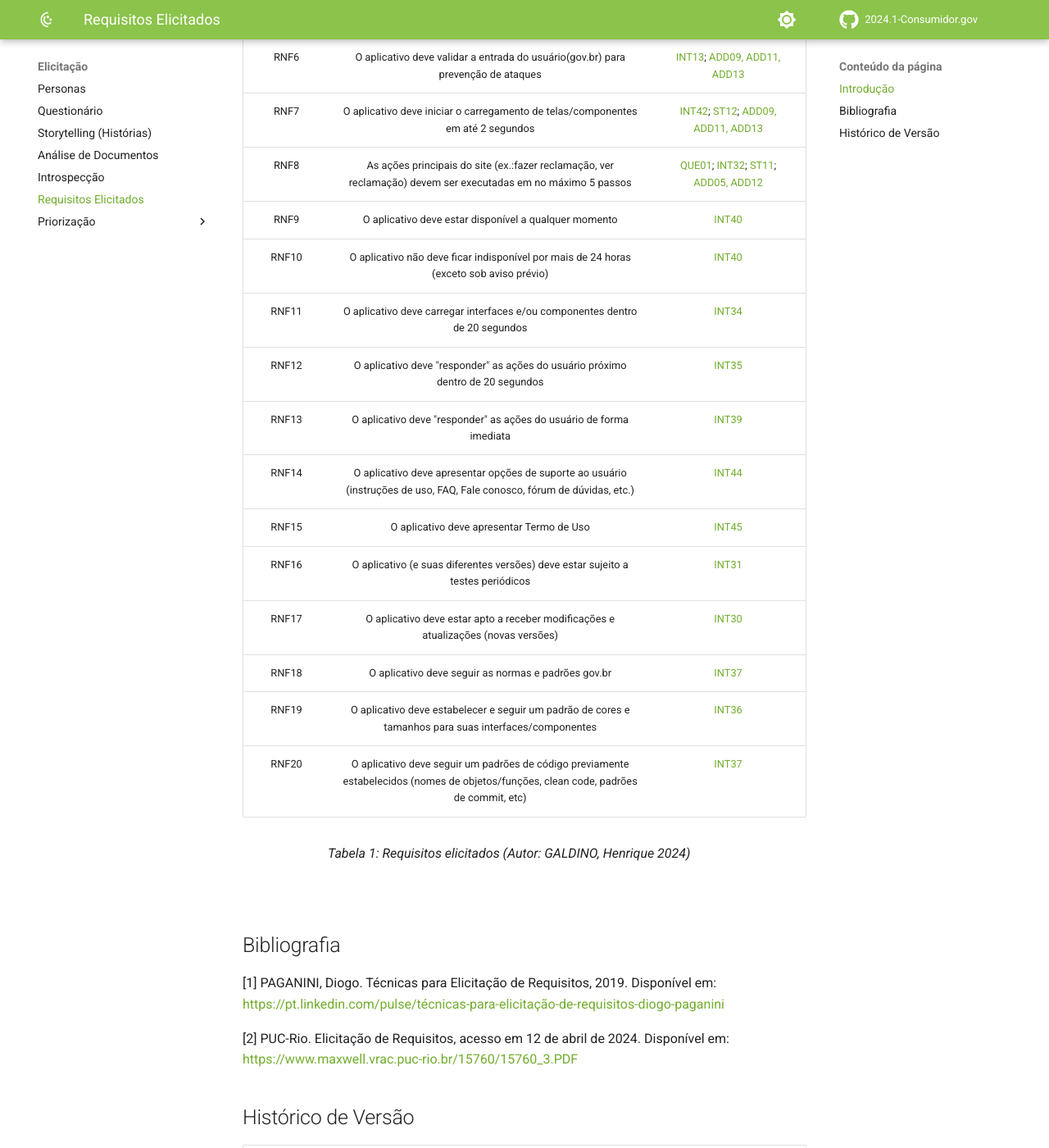
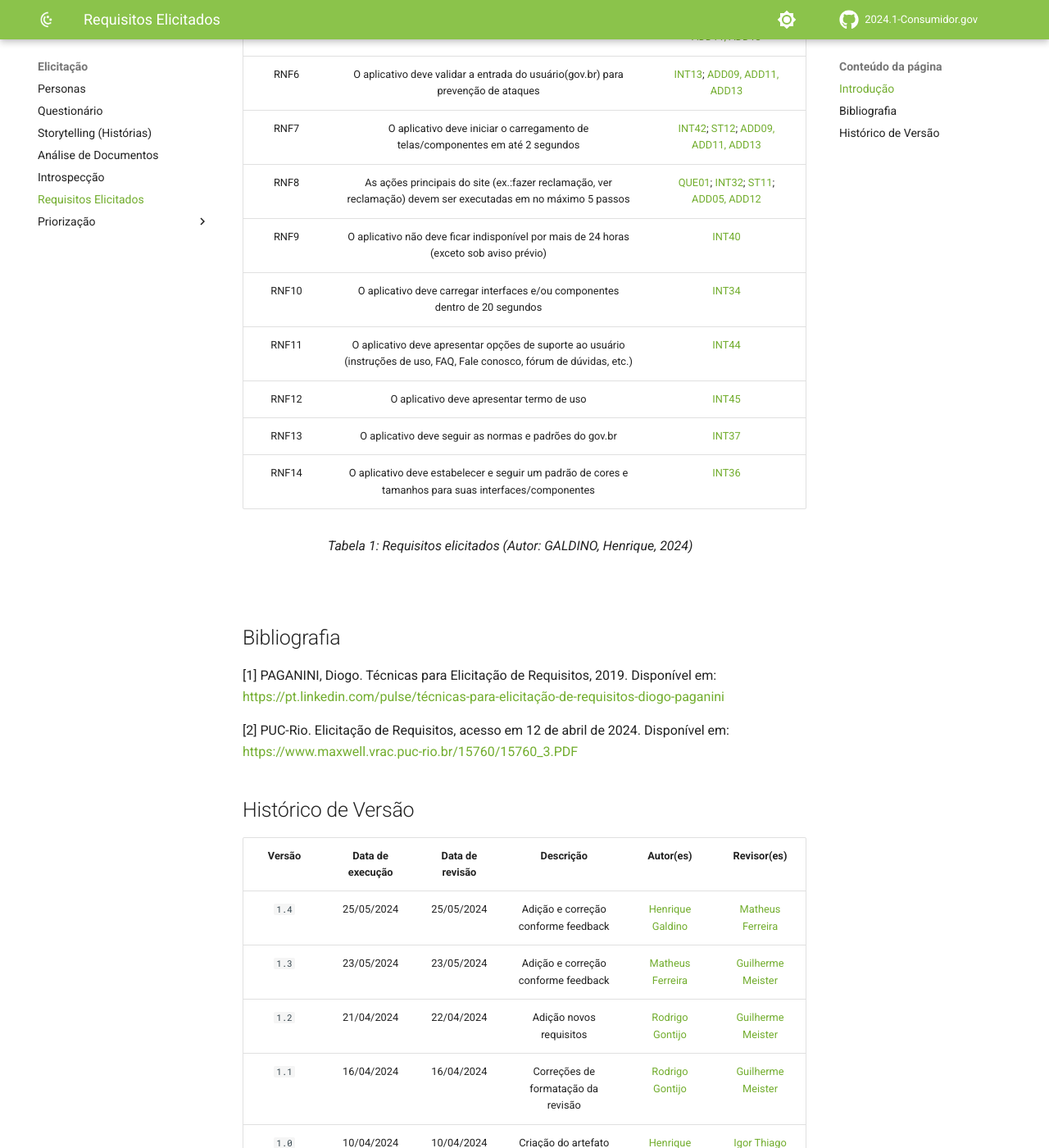
Before and after one commit to Requisitos-de-Software/2024.1-Grupo08, an MkDocs documentation site: the page built from docs/Elicitação/requisitos-elicitados.md, in a window 1280 px wide and 1400 px high, scrolled down 2657 px. Shown: the whole window at 82% size. Built offline with MkDocs 1.6.1 and Material for MkDocs 9.7.7, drawn with Linux system fonts in a browser that asks for light colours; comment, search, counter and statistics services are not loaded; some of the changed text lies outside the part shown.

Commit message:
fix requisitos

```diff
--- a/docs/Elicitação/requisitos-elicitados.md
+++ b/docs/Elicitação/requisitos-elicitados.md
@@ -47,30 +47,23 @@ A tabela 1 apresenta os requisitos elicitados a partir destas técnicas, apresen
 | RF24 | Deve ser possível visualizar estatísticas das reclamações sobre uma empresa | [QUE05](https://requisitos-de-software.github.io/2024.1-Consumidor.gov/Elicitação/Questionário/#possiveis-requisitos); [INT15](https://requisitos-de-software.github.io/2024.1-Consumidor.gov/Elicitação/introspec/#metodologia) |
 | RF25 | Deve ser possível visualizar avaliação das reclamações | [QUE05](https://requisitos-de-software.github.io/2024.1-Consumidor.gov/Elicitação/Questionário/#possiveis-requisitos); [INT15](https://requisitos-de-software.github.io/2024.1-Consumidor.gov/Elicitação/introspec/#metodologia) |
 | RNF1 | O aplicativo deve funcionar tanto em dispositivos Android quanto iOS |[INT28, INT29](https://requisitos-de-software.github.io/2024.1-Consumidor.gov/Elicitação/introspec/#requisitos-nao-funcionais); [ADD04](https://requisitos-de-software.github.io/2024.1-Consumidor.gov/Elicitação/analiseDoc/)|
-| RNF2 | O aplicativo  deve apresentar interface simples e intuitiva, que não dificulte a utilização |[QUE01](https://requisitos-de-software.github.io/2024.1-Consumidor.gov/Elicitação/Questionário/#possiveis-requisitos) ; [INT32, 33](https://requisitos-de-software.github.io/2024.1-Consumidor.gov/Elicitação/introspec/#requisitos-nao-funcionais); [ST11](https://requisitos-de-software.github.io/2024.1-Consumidor.gov/Elicitação/Storytelling/); [ADD05, ADD12](https://requisitos-de-software.github.io/2024.1-Consumidor.gov/Elicitação/analiseDoc/)|
+| RNF2 | Novos usuários devem ser capazes de realizar as tarefas básicas (ex.:acessar conta, fazer reclamação) em menos de 5 minutos |[QUE01](https://requisitos-de-software.github.io/2024.1-Consumidor.gov/Elicitação/Questionário/#possiveis-requisitos) ; [INT32, 33](https://requisitos-de-software.github.io/2024.1-Consumidor.gov/Elicitação/introspec/#requisitos-nao-funcionais); [ST11](https://requisitos-de-software.github.io/2024.1-Consumidor.gov/Elicitação/Storytelling/); [ADD05, ADD12](https://requisitos-de-software.github.io/2024.1-Consumidor.gov/Elicitação/analiseDoc/)|
 | RNF3 | O aplicativo deve fornecer opções de acessibilidade (ex: modo escuro, esquemas de cores, conteúdos em libras) |[QUE03](https://requisitos-de-software.github.io/2024.1-Consumidor.gov/Elicitação/Questionário/#possiveis-requisitos); [INT38](https://requisitos-de-software.github.io/2024.1-Consumidor.gov/Elicitação/introspec/#requisitos-nao-funcionais); [ST08](https://requisitos-de-software.github.io/2024.1-Consumidor.gov/Elicitação/Storytelling/); [ADD06, ADD07](https://requisitos-de-software.github.io/2024.1-Consumidor.gov/Elicitação/analiseDoc/)|
 | RNF4 | O aplicativo deve fornecer feedback ao usuário em caso de erros/falhas |[QUE08, QUE09](https://requisitos-de-software.github.io/2024.1-Consumidor.gov/Elicitação/introspec/#metodologia); [INT41](https://requisitos-de-software.github.io/2024.1-Consumidor.gov/Elicitação/introspec/#requisitos-nao-funcionais); [ST09](https://requisitos-de-software.github.io/2024.1-Consumidor.gov/Elicitação/Storytelling/)|
 | RNF5 | Todos os dados sensíveis devem ser devidamente protegidos |[INT42, INT43](https://requisitos-de-software.github.io/2024.1-Consumidor.gov/Elicitação/introspec/#requisitos-nao-funcionais); [ADD09, ADD11, ADD13](https://requisitos-de-software.github.io/2024.1-Consumidor.gov/Elicitação/analiseDoc/)|
 | RNF6 | O aplicativo deve validar a entrada do usuário(gov.br) para prevenção de ataques |[INT13](https://requisitos-de-software.github.io/2024.1-Consumidor.gov/Elicitação/introspec/#metodologia); [ADD09, ADD11, ADD13](https://requisitos-de-software.github.io/2024.1-Consumidor.gov/Elicitação/analiseDoc/)|
 | RNF7 | O aplicativo deve iniciar o carregamento de telas/componentes em até 2 segundos |[INT42](https://requisitos-de-software.github.io/2024.1-Consumidor.gov/Elicitação/introspec/#metodologia); [ST12](https://requisitos-de-software.github.io/2024.1-Consumidor.gov/Elicitação/Storytelling/); [ADD09, ADD11, ADD13](https://requisitos-de-software.github.io/2024.1-Consumidor.gov/Elicitação/analiseDoc/)|
 | RNF8 | As ações principais do site (ex.:fazer reclamação, ver reclamação) devem ser executadas em no máximo 5 passos |[QUE01](https://requisitos-de-software.github.io/2024.1-Consumidor.gov/Elicitação/Questionário/#possiveis-requisitos); [INT32](https://requisitos-de-software.github.io/2024.1-Consumidor.gov/Elicitação/introspec/#metodologia); [ST11](https://requisitos-de-software.github.io/2024.1-Consumidor.gov/Elicitação/Storytelling/); [ADD05, ADD12](https://requisitos-de-software.github.io/2024.1-Consumidor.gov/Elicitação/analiseDoc/)|
-| RNF9 | O aplicativo deve estar disponível a qualquer momento |[INT40](https://requisitos-de-software.github.io/2024.1-Consumidor.gov/Elicitação/introspec/#metodologia)|
-| RNF10 | O aplicativo não deve ficar indisponível por mais de 24 horas (exceto sob aviso prévio) |[INT40](https://requisitos-de-software.github.io/2024.1-Consumidor.gov/Elicitação/introspec/#metodologia)|
-| RNF11 | O aplicativo deve carregar interfaces e/ou componentes dentro de 20 segundos |[INT34](https://requisitos-de-software.github.io/2024.1-Consumidor.gov/Elicitação/introspec/#metodologia)|
-| RNF12 | O aplicativo deve "responder" as ações do usuário próximo dentro de 20 segundos |[INT35](https://requisitos-de-software.github.io/2024.1-Consumidor.gov/Elicitação/introspec/#metodologia)|
-| RNF13 | O aplicativo deve "responder" as ações do usuário de forma imediata |[INT39](https://requisitos-de-software.github.io/2024.1-Consumidor.gov/Elicitação/introspec/#metodologia)|
-| RNF14 | O aplicativo deve apresentar opções de suporte ao usuário (instruções de uso, FAQ, Fale conosco, fórum de dúvidas, etc.) |[INT44](https://requisitos-de-software.github.io/2024.1-Consumidor.gov/Elicitação/introspec/#metodologia)|
-| RNF15 | O aplicativo deve apresentar Termo de Uso |[INT45](https://requisitos-de-software.github.io/2024.1-Consumidor.gov/Elicitação/introspec/#metodologia)|
-| RNF16 | O aplicativo (e suas diferentes versões) deve estar sujeito a testes periódicos |[INT31](https://requisitos-de-software.github.io/2024.1-Consumidor.gov/Elicitação/introspec/#metodologia)|
-| RNF17 | O aplicativo deve estar apto a receber modificações e atualizações (novas versões) |[INT30](https://requisitos-de-software.github.io/2024.1-Consumidor.gov/Elicitação/introspec/#metodologia)|
-| RNF18 | O aplicativo deve seguir as normas e padrões gov.br |[INT37](https://requisitos-de-software.github.io/2024.1-Consumidor.gov/Elicitação/introspec/#metodologia)|
-| RNF19 | O aplicativo deve estabelecer e seguir um padrão de cores e tamanhos para suas interfaces/componentes |[INT36](https://requisitos-de-software.github.io/2024.1-Consumidor.gov/Elicitação/introspec/#metodologia)|
-| RNF20 | O aplicativo deve seguir um padrões de código previamente estabelecidos (nomes de objetos/funções, clean code, padrões de commit, etc) |[INT37](https://requisitos-de-software.github.io/2024.1-Consumidor.gov/Elicitação/introspec/#metodologia)|
-
+| RNF9 | O aplicativo não deve ficar indisponível por mais de 24 horas (exceto sob aviso prévio) |[INT40](https://requisitos-de-software.github.io/2024.1-Consumidor.gov/Elicitação/introspec/#metodologia)|
+| RNF10 | O aplicativo deve carregar interfaces e/ou componentes dentro de 20 segundos |[INT34](https://requisitos-de-software.github.io/2024.1-Consumidor.gov/Elicitação/introspec/#metodologia)|
+| RNF11 | O aplicativo deve apresentar opções de suporte ao usuário (instruções de uso, FAQ, Fale conosco, fórum de dúvidas, etc.) |[INT44](https://requisitos-de-software.github.io/2024.1-Consumidor.gov/Elicitação/introspec/#metodologia)|
+| RNF12 | O aplicativo deve apresentar termo de uso |[INT45](https://requisitos-de-software.github.io/2024.1-Consumidor.gov/Elicitação/introspec/#metodologia)|
+| RNF13 | O aplicativo deve seguir as normas e padrões do gov.br |[INT37](https://requisitos-de-software.github.io/2024.1-Consumidor.gov/Elicitação/introspec/#metodologia)|
+| RNF14 | O aplicativo deve estabelecer e seguir um padrão de cores e tamanhos para suas interfaces/componentes |[INT36](https://requisitos-de-software.github.io/2024.1-Consumidor.gov/Elicitação/introspec/#metodologia)|
 
 
 <div align="center">
-<figcaption align="left">Tabela 1: Requisitos elicitados (Autor: GALDINO, Henrique 2024)</figcaption>
+<figcaption align="left">Tabela 1: Requisitos elicitados (Autor: GALDINO, Henrique, 2024)</figcaption>
 </div>
 <br/>
 
```
